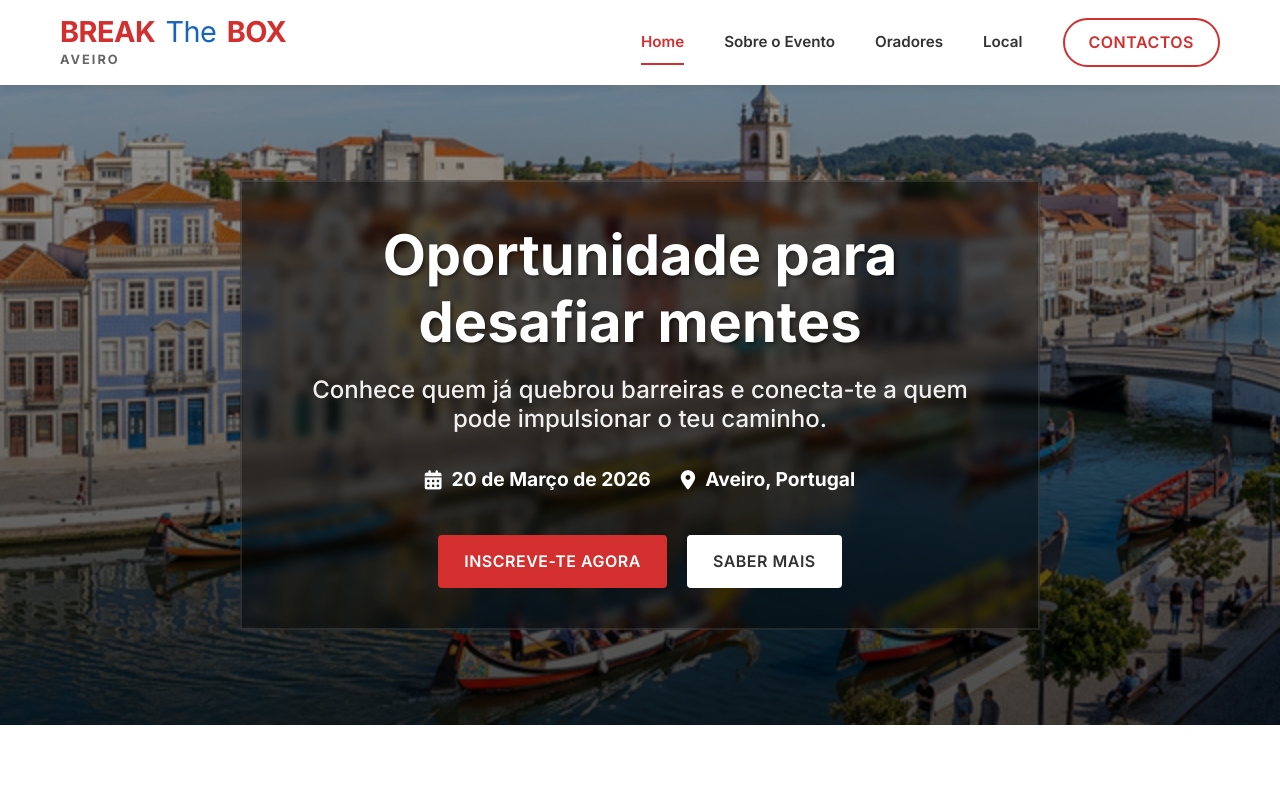
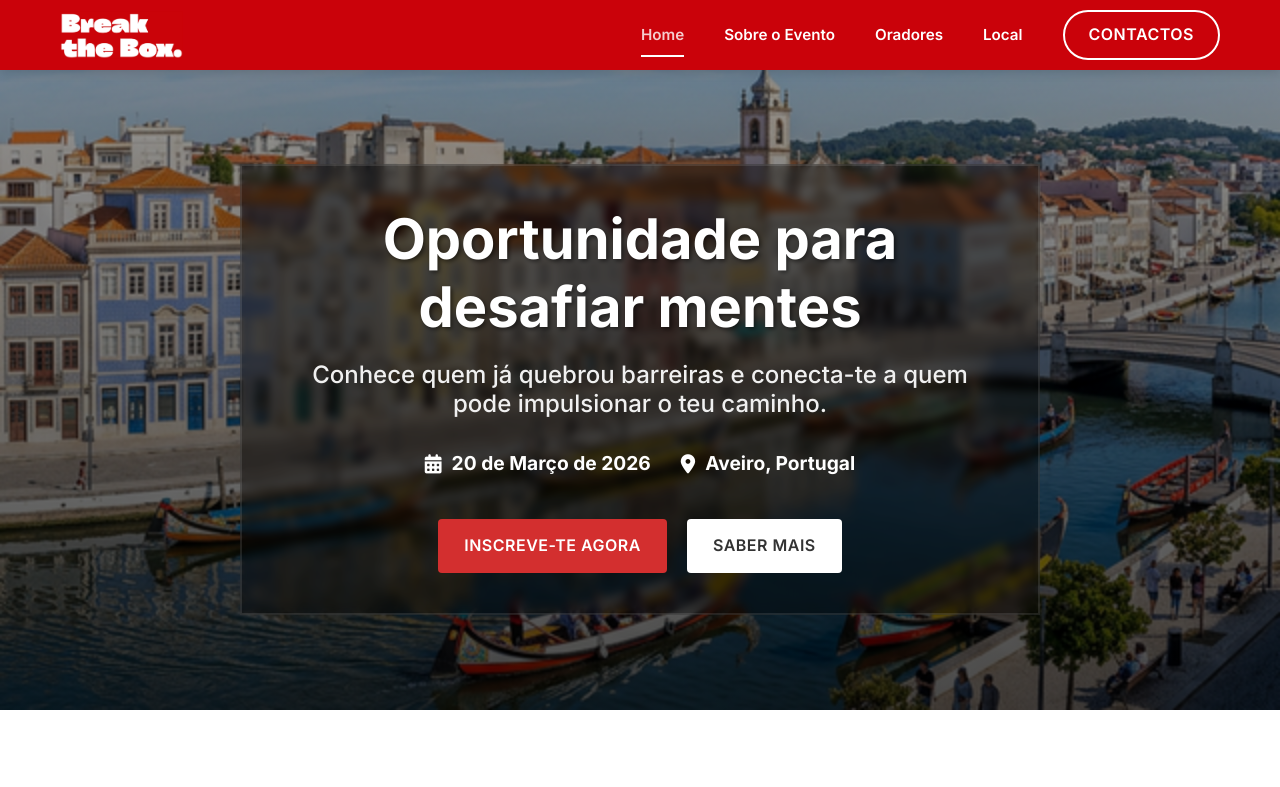
Before and after one commit to Break-the-Box/break-the-box.github.io, a plain HTML site: page index.html in a window 1280 px wide. Shown: the top 787 px of the page. Drawn offline with Linux system fonts and the light colour scheme.

Commit message:
Update logo

```diff
--- a/components/header.html
+++ b/components/header.html
@@ -2,8 +2,7 @@
     <div class="container header-container">
         <div class="logo">
             <a href="index.html">
-                <h1>BREAK <span>The</span> BOX</h1>
-                <span class="location-tag">AVEIRO</span>
+                <img src="images/logo.png" alt="Break the Box" class="logo-img">
             </a>
         </div>
         <button class="mobile-menu-toggle" aria-label="Toggle navigation">
--- a/css/style.css
+++ b/css/style.css
@@ -142,8 +142,8 @@ h6 {
 
 .btn-primary-outline {
     background-color: transparent;
-    border: 2px solid var(--primary-color);
-    color: var(--primary-color) !important;
+    border: 2px solid var(--white);
+    color: var(--white) !important;
     padding: 10px 24px;
     border-radius: 50px;
     font-weight: 600;
@@ -151,20 +151,20 @@ h6 {
 }
 
 .btn-primary-outline:hover {
-    background-color: var(--primary-color);
-    color: var(--white) !important;
-    box-shadow: 0 4px 12px rgba(211, 47, 47, 0.3);
+    background-color: var(--white);
+    color: var(--primary-color) !important;
+    box-shadow: 0 4px 12px rgba(0, 0, 0, 0.15);
 }
 
 /* Header */
 .site-header {
-    background-color: var(--bg-white);
-    box-shadow: 0 2px 10px rgba(0, 0, 0, 0.1);
+    background-color: #ca020a;
+    box-shadow: 0 2px 10px rgba(0, 0, 0, 0.15);
     position: sticky;
     top: 0;
     width: 100%;
     z-index: 1000;
-    padding: 15px 0;
+    padding: 10px 0;
 }
 
 .header-container {
@@ -175,28 +175,14 @@ h6 {
 
 .logo a {
     display: flex;
-    flex-direction: column;
+    align-items: center;
     text-decoration: none;
 }
 
-.logo h1 {
-    font-size: 1.8rem;
-    margin: 0;
-    color: var(--primary-color);
-    letter-spacing: -0.5px;
-}
-
-.logo h1 span {
-    color: var(--secondary-color);
-    font-weight: 400;
-    margin: 0 4px;
-}
-
-.location-tag {
-    font-size: 0.8rem;
-    font-weight: 700;
-    color: var(--text-light);
-    letter-spacing: 2px;
+.logo-img {
+    height: 48px;
+    width: auto;
+    display: block;
 }
 
 .main-nav ul {
@@ -206,7 +192,7 @@ h6 {
 }
 
 .main-nav a:not(.btn-primary-outline) {
-    color: var(--text-color);
+    color: var(--white);
     font-weight: 600;
     font-size: 0.95rem;
     padding: 10px 0;
@@ -216,7 +202,7 @@ h6 {
 
 .main-nav a:not(.btn-primary-outline):hover,
 .main-nav a.active {
-    color: var(--primary-color);
+    color: rgba(255, 255, 255, 0.8);
 }
 
 .main-nav a:not(.btn-primary-outline)::after {
@@ -226,7 +212,7 @@ h6 {
     height: 2px;
     bottom: 0;
     left: 0;
-    background-color: var(--primary-color);
+    background-color: var(--white);
     transition: width var(--transition-speed);
 }
 
@@ -240,7 +226,7 @@ h6 {
     background: none;
     border: none;
     font-size: 1.5rem;
-    color: var(--text-color);
+    color: var(--white);
     cursor: pointer;
 }
 
@@ -673,7 +659,7 @@ h6 {
         top: 100%;
         left: 0;
         width: 100%;
-        background-color: var(--bg-white);
+        background-color: #e50101;
         box-shadow: 0 10px 10px rgba(0, 0, 0, 0.1);
         padding: 20px 0;
     }
```
Also changed, not shown: images/logo.png (added).
